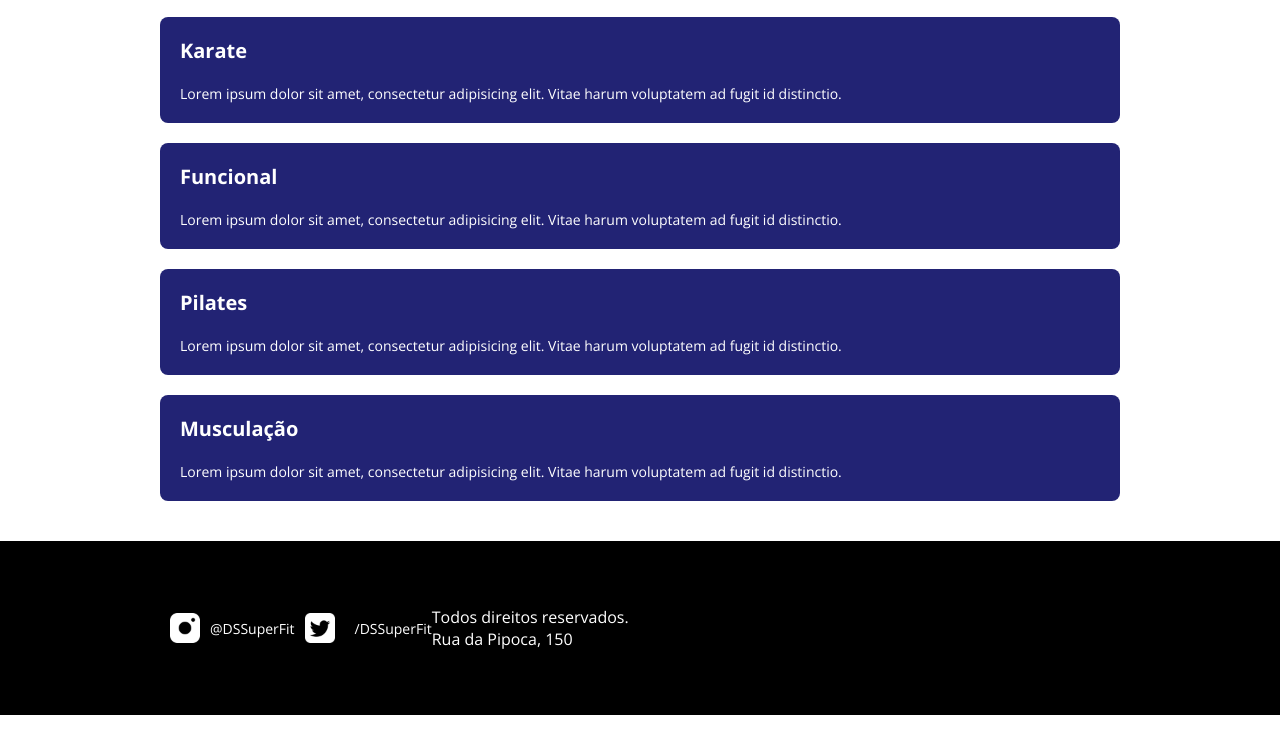
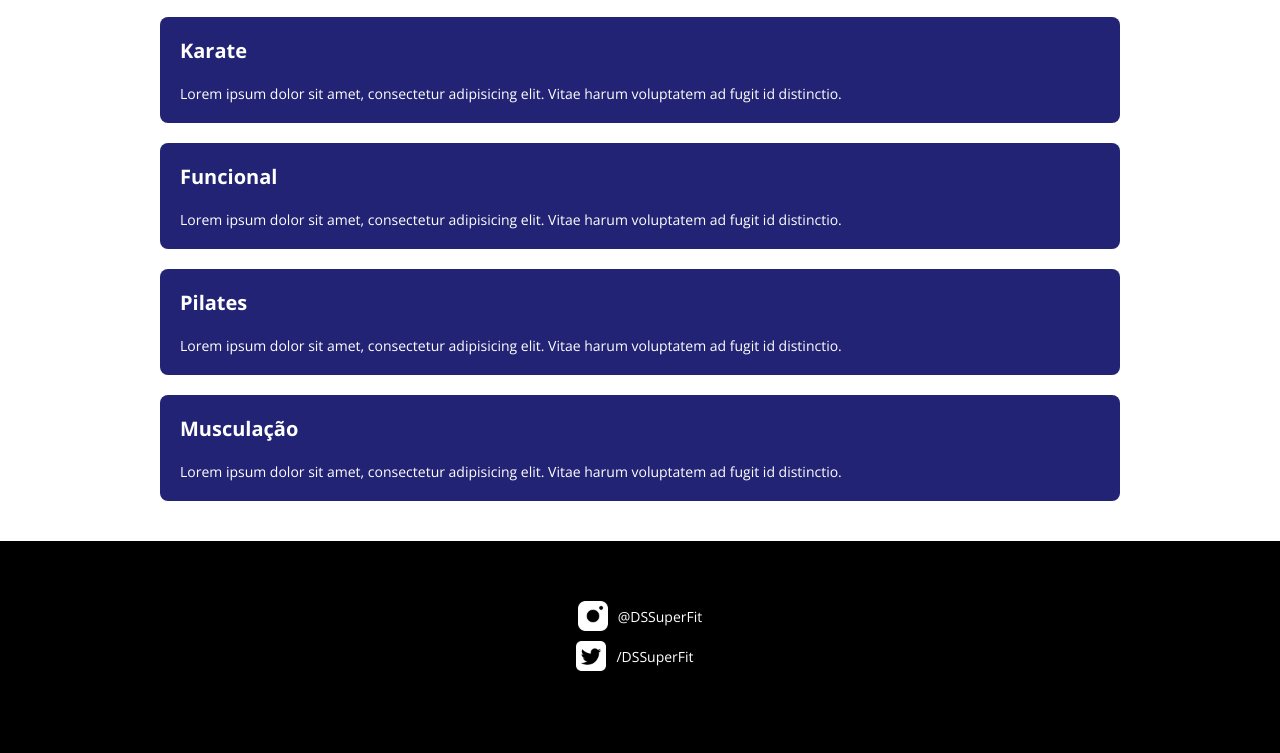
Before and after one commit to JhowAndrade/Desafio-CSS-DSSuperFit, a plain HTML site: page index.html in a window 1280 px wide. Shown: the part 811-1564 px from the top of the page. Before the commit the page ends 1526 px from the top, so only its background shows below. Drawn offline with nearby package versions, Linux system fonts and the light colour scheme.

Commit message:
Continuidade do desafio-CSS, estilizando o DSSuper

```diff
--- a/index.html
+++ b/index.html
@@ -96,20 +96,16 @@
 
     <footer>
         <div class="container">
-            <div class="card-img">
-                <img src="img/image 1.png" alt="isntagran">
-                <div class="card-link">
+            <div class="card-img2">
+                <img src="img/image 1.png" alt="Instagran">
+                <div class="card-link2">
                     <a href="#">@DSSuperFit</a>
                 </div>
-                <div class="card-img">
-                    <img src="img/image 2.png" alt="twiter">
-                </div>
-                <div class="card-link">
+            </div>
+            <div class="card-img3">
+                <img src="img/image 2.png" alt="Twiter">
+                <div class="card-link2">
                     <a href="#">/DSSuperFit</a>
-                </div>
-                <div>
-                    <p>Todos direitos reservados.</p>
-                    <p>Rua da Pipoca, 150</p>
                 </div>
             </div>
         </div>
--- a/style.css
+++ b/style.css
@@ -129,8 +129,24 @@ img{
 footer{
     background-color:  var(--color-black);
     color: var(--text-white);
+    height: 262px;
+}
+
+.card-img2{
     display: flex;
-    flex-direction: column;
-    align-items: canter;
+    align-items: center;
+    justify-content: center;
+    padding-top: 60px;
+}
 
+
+.card-img3{
+    display: flex;
+    align-items: center;
+    justify-content: center;
+    padding: 10px 10px 60px 0;
 }
+
+.card-link2{
+    padding-left: 10px;
+}
```
